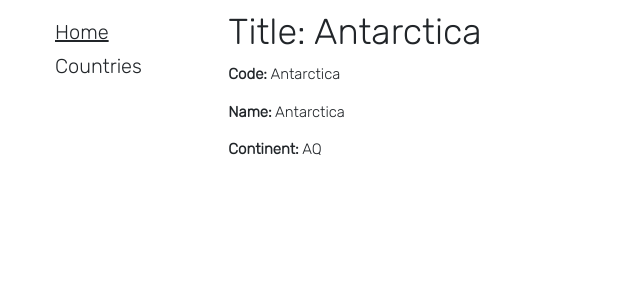
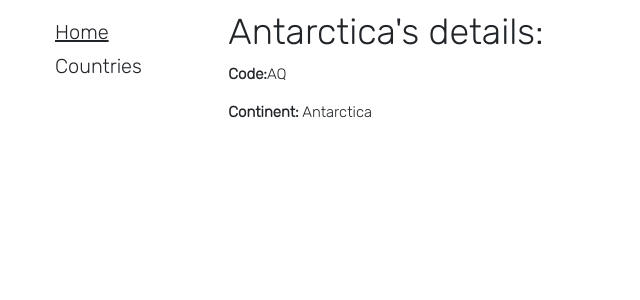
Before and after one commit to eferos93/ODMC_exam_implementation, a Django app: a page that uses templates/space_missions/country_detail.html in a window 1280 px wide. Shown: the top 300 px of the page, without its empty margins (0-640 px from the left). Run offline with Django 3.2, Linux system fonts and the light colour scheme; data comes from the database, SQL or seed files in the repository.

Commit message:
small changes in templates

```diff
--- a/templates/space_missions/country_detail.html
+++ b/templates/space_missions/country_detail.html
@@ -1,11 +1,10 @@
 {% extends "base.html" %}
 
 {% block content %}
-  <h1>Title: {{ country.name }}</h1>
+  <h1>{{ country.name }}'s details:</h1>
 
-  <p><strong>Code:</strong>{{ country.name }}</p> <!-- author detail link not yet defined -->
-  <p><strong>Name:</strong> {{ country.continent }}</p>
-  <p><strong>Continent:</strong> {{ country.code }}</p>
+  <p><strong>Code:</strong>{{ country.code }}</p>
+  <p><strong>Continent:</strong> {{ country.continent }}</p>
 
   </div>
 {% endblock %}
--- a/templates/space_missions/country_list.html
+++ b/templates/space_missions/country_list.html
@@ -6,7 +6,7 @@
   <ul>
     {% for country in country_list %}
       <li>
-        <a href="{% url 'space_missions:country-detail' pk=country.pk %}">{{ country.name }}, {{country.code}}</a> ({{country.continent}})
+        <a href="{% url 'space_missions:country-detail' pk=country.pk %}">{{ country.name }}</a>
       </li>
     {% endfor %}
   </ul>
```
